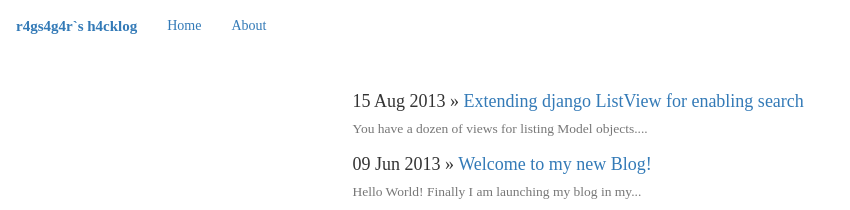
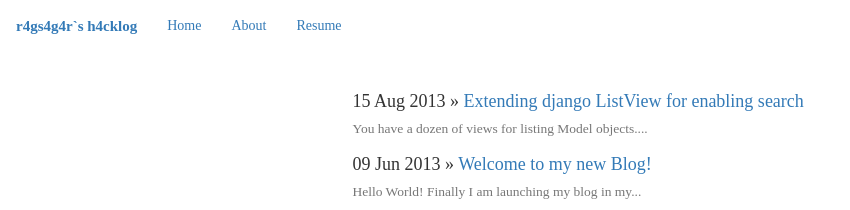
Before and after one commit to ragsagar/ragsagar.github.com, a Jekyll site: the page built from index.html, in a window 1280 px wide. Shown: the top 210 px of the page, without its empty margins (0-850 px from the left). Built offline with Jekyll 4.4.1, drawn with Linux system fonts in a browser that asks for light colours; nearby versions of some CDN libraries; some web fonts are replaced; the list of posts is cut into pages by our own code.

Commit message:
Updating navbar with link to resume

```diff
--- a/_includes/navbar.html
+++ b/_includes/navbar.html
@@ -4,6 +4,7 @@
         <ul class="nav navbar-nav pull-right">
             <li class="menu-item"><a href="/">Home</a></li>
             <li class="menu-item"><a href="/">About</a></li>
+            <li class="menu-item"><a href="https://github.com/ragsagar/resume/raw/master/ragsagar.pdf">Resume</a></li>
         </ul>
     </div>
 </nav>
```
